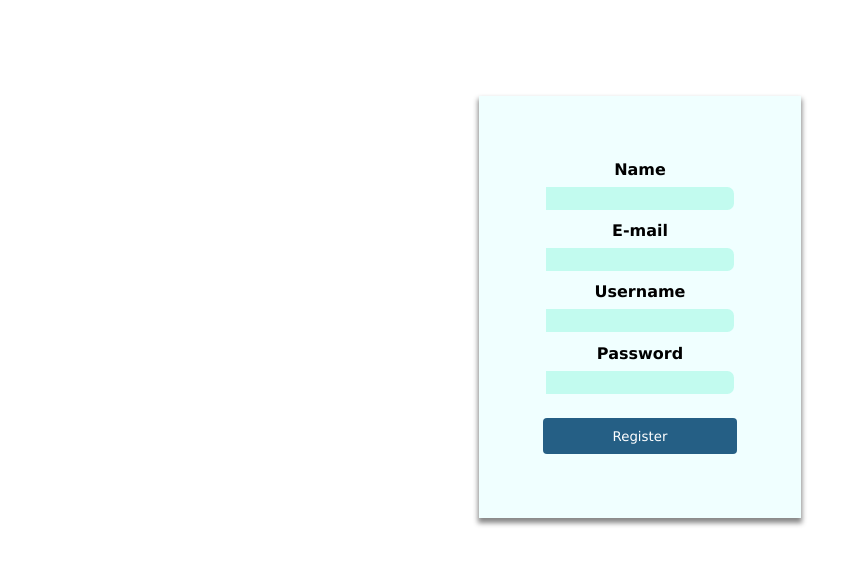
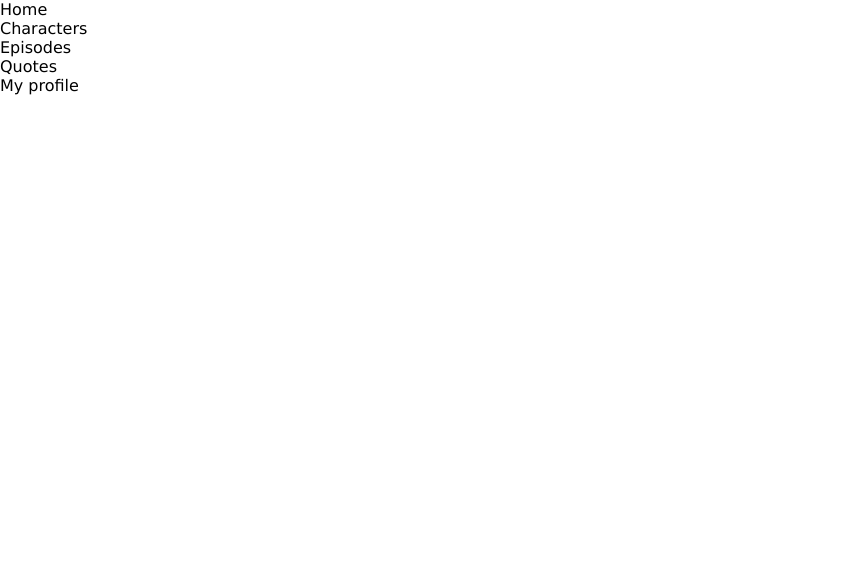
Before and after one commit to emanusantos/bbcrud, a React (Create React App) app: page / in a window 1280 px wide. Shown: the top 564 px of the page, without its empty margins (0-868 px from the left). Built offline with nearby package versions, Linux system fonts and the light colour scheme.

Commit message:
Started to build the homepage and the navbar

```diff
--- a/src/App.js
+++ b/src/App.js
@@ -1,10 +1,11 @@
 import React from 'react';
 //import Login from './Pages/Login';
-import Register from './Pages/Register';
+//import Register from './Pages/Register';
+import Home from './Pages/Home';
 
 function App() {
   return (
-    <Register />
+    <Home />
   );
 }
 
--- /dev/null
+++ b/src/Pages/Home.js
@@ -0,0 +1,17 @@
+import React from 'react'
+
+export default function Home() {
+    return (
+        <nav>
+            <ul>
+                <li>Home</li>
+                <div className="apiInfo">
+                    <li>Characters</li>
+                    <li>Episodes</li>
+                    <li>Quotes</li>
+                </div>
+                <li>My profile</li>
+            </ul>
+        </nav>
+    )
+}
```
